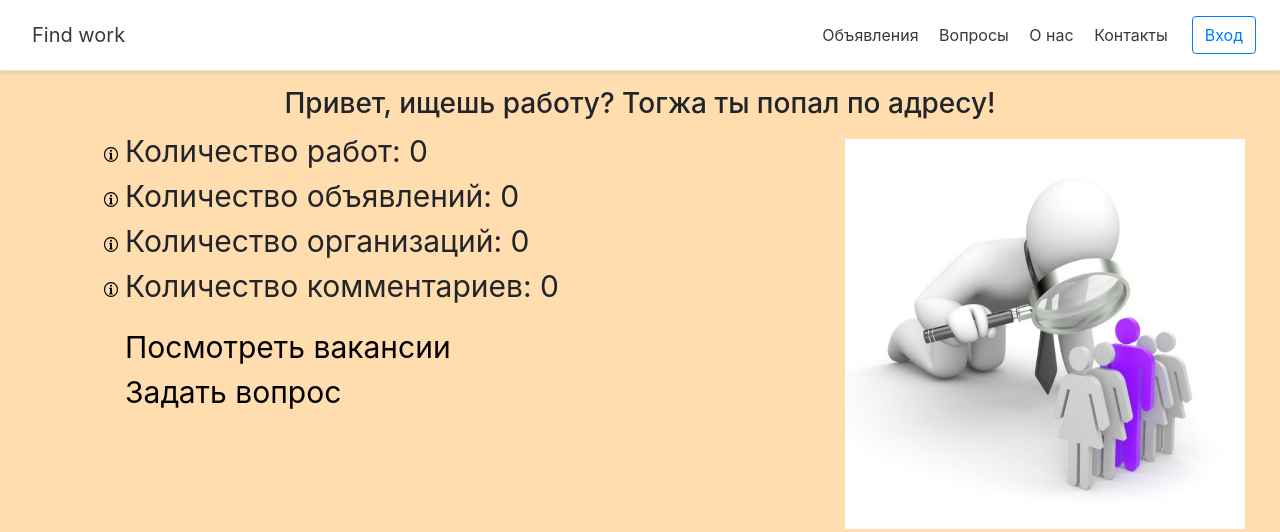
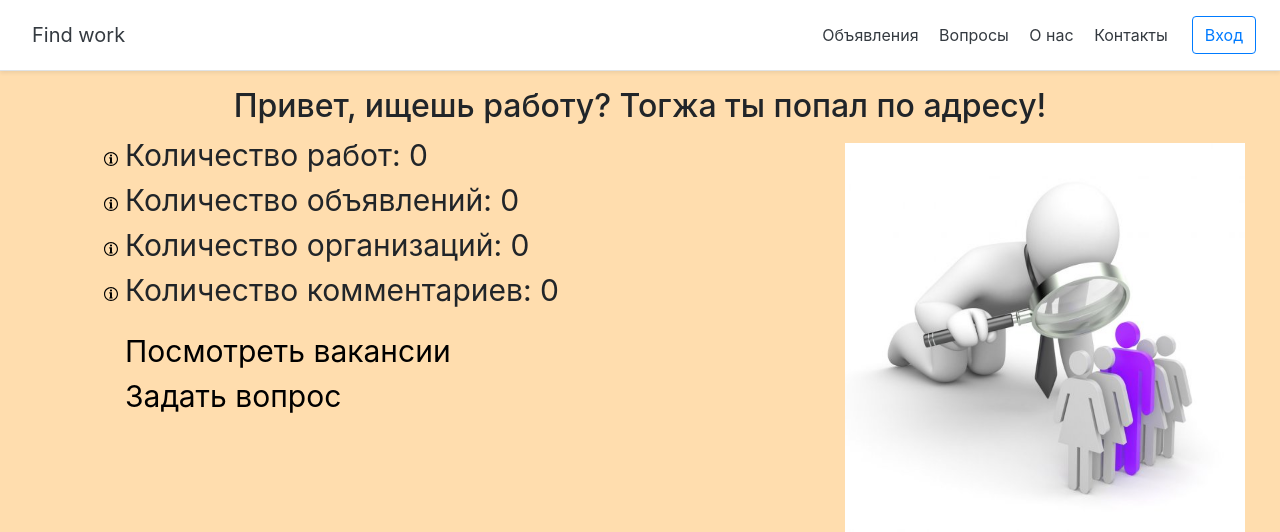
Before and after one commit to Neto42/work, a Django app: page /fwork/ in a window 1280 px wide. Shown: the top 532 px of the page. Run offline with Django 3.2, Linux system fonts and the light colour scheme; data that the repository does not hold is empty; some libraries are stand-ins or nearby versions.

Commit message:
Главная страница

```diff
--- a/templates/html/hh_site/fwork.html
+++ b/templates/html/hh_site/fwork.html
@@ -2,7 +2,7 @@
 
 {% block content %}
     <div class="container">
-        <h3 class="text-center">Привет, ищешь работу? Тогжа ты попал по адресу!</h3>
+        <h2 class="text-center">Привет, ищешь работу? Тогжа ты попал по адресу!</h2>
         <div class="row">
             <div class="col-md-8">
                 <ul class="ul-im">
```
